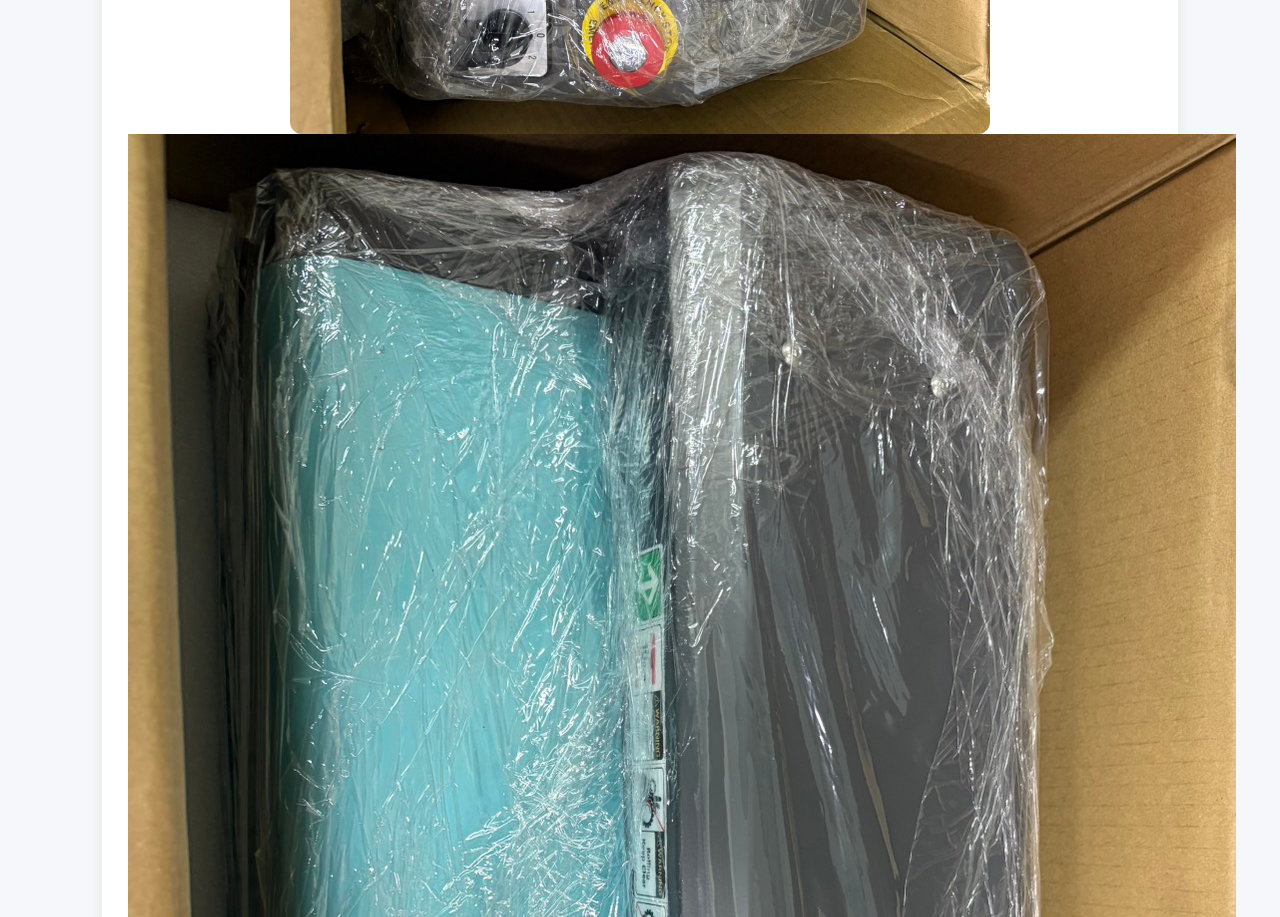
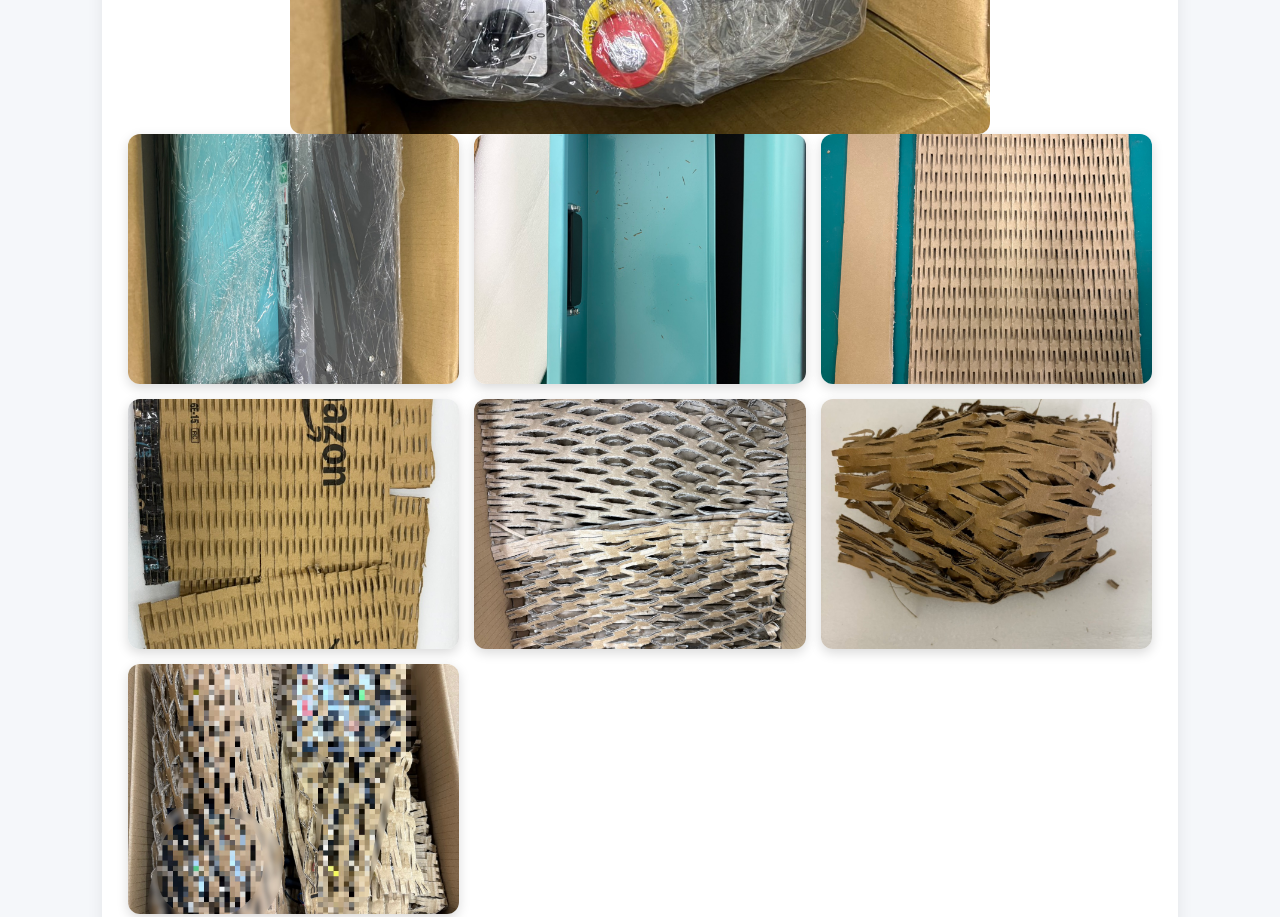
Before and after one commit to eric890209/hengou-website, a plain HTML site: page index.html in a window 1280 px wide. Shown: the part 1960-2877 px from the top of the page. Drawn offline with Linux system fonts and the light colour scheme.

Commit message:
Update style.css

```diff
--- a/css/style.css
+++ b/css/style.css
@@ -150,3 +150,22 @@ footer{
 .product-specs li{
   margin-bottom:10px;
 }
+.gallery{
+    display:grid;
+    grid-template-columns:repeat(auto-fit,minmax(250px,1fr));
+    gap:15px;
+    margin-bottom:30px;
+}
+
+.gallery img{
+    width:100%;
+    height:250px;
+    object-fit:cover;
+    border-radius:12px;
+    box-shadow:0 4px 12px rgba(0,0,0,.15);
+    transition:.3s;
+}
+
+.gallery img:hover{
+    transform:scale(1.03);
+}
```
